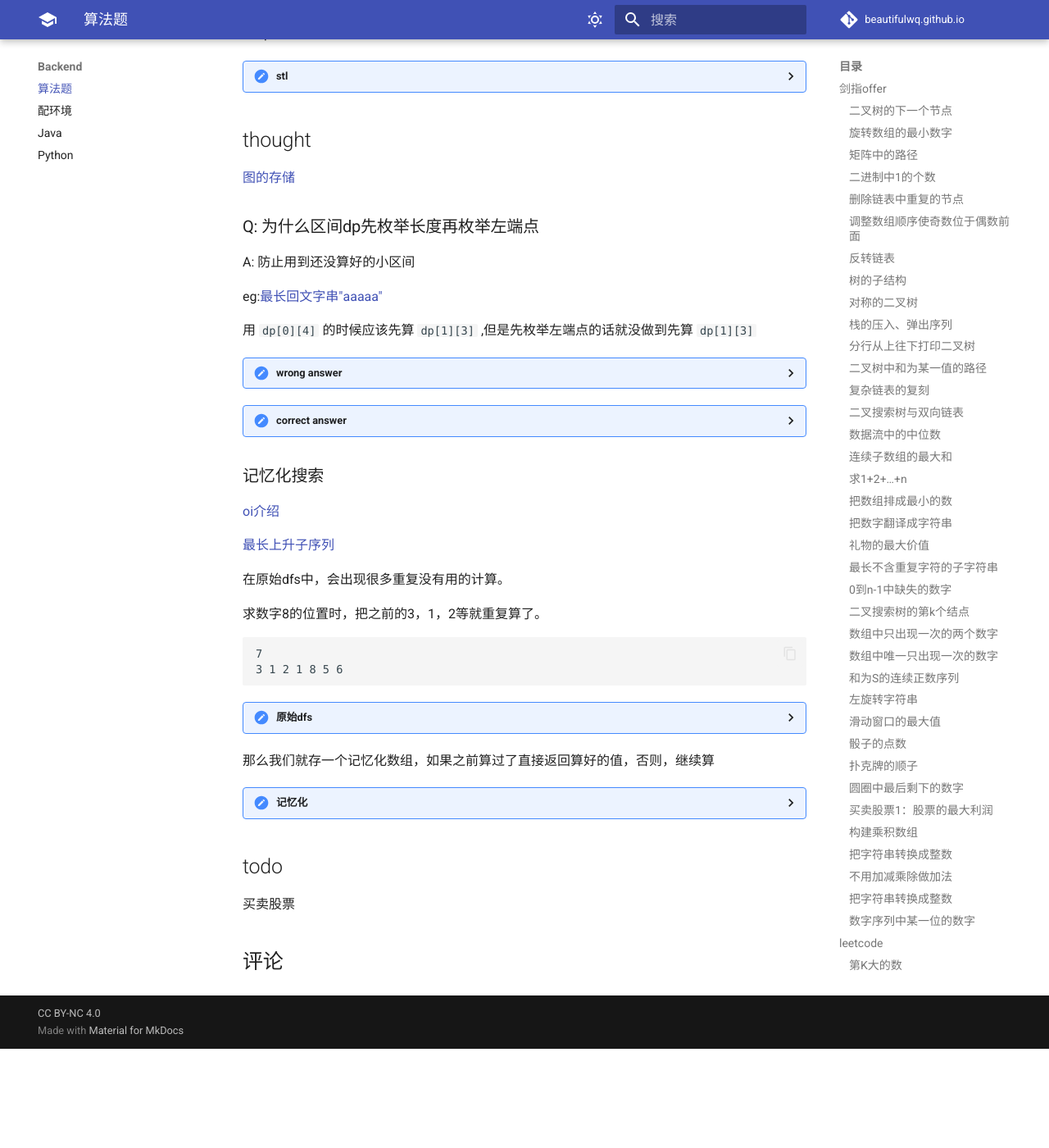
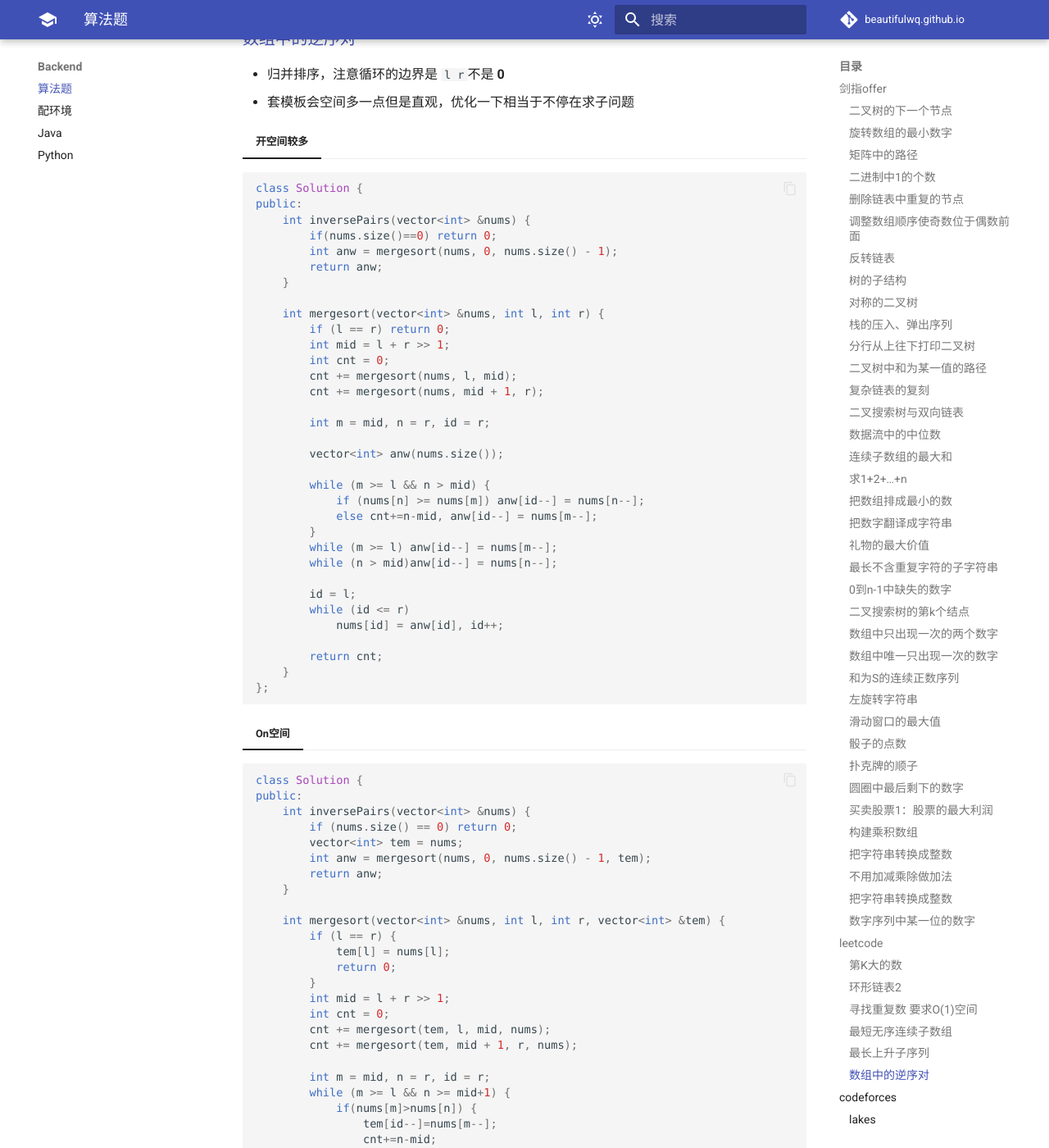
Before and after one commit to edwardwq301/wqtech, an MkDocs documentation site: the page built from docs/backend/algorithm.md, in a window 1280 px wide and 1400 px high, scrolled down 17118 px. Shown: the whole window at 82% size. Built offline with MkDocs 1.6.1 and Material for MkDocs 9.7.7, drawn with Linux system fonts in a browser that asks for light colours; some web fonts are replaced; comment, search, counter and statistics services are not loaded; before the commit the page ends 18397 px from its top, so only the background shows below that; some of the changed text lies outside the part shown.

Commit message:
数组中的逆序对

````diff
--- a/docs/backend/algorithm.md
+++ b/docs/backend/algorithm.md
@@ -1868,6 +1868,154 @@ $$
     ```
 
 
+### [最长上升子序列](https://www.acwing.com/problem/content/description/897/)
+
+1. dp $O(n^2)$ , `dp[i]=max(dp[i],dp[j]+1) when a[i]>a[j],`
+2. dp+贪心，每次找 `x<=anw[i]`的左端点更新
+3. 记忆化搜索
+
+=== "dp On2"
+
+    ```cpp
+    #include "bits/stdc++.h"
+
+    using namespace std;
+
+    int main() {
+        int n;
+        cin >> n;
+        vector<int> a(n);
+        for (int i = 0; i < n; i++)
+            cin >> a[i];
+        vector<int> dp(n, 1);
+        for (int i = 1; i < n; i++) {
+            for (int j = 0; j < i; j++) {
+                if (a[i] > a[j])
+                    dp[i] = max(dp[i], dp[j] + 1);
+            }
+        }
+        cout << *max_element(dp.begin(), dp.end());
+        return 0;
+    }
+    ```
+
+=== "dp+贪心"
+
+    ```cpp
+    #include "bits/stdc++.h"
+
+    using namespace std;
+
+    void check(int x, vector<int> &anw) {
+        int l = 0, r = anw.size() - 1;
+        while (l < r) {
+            int mid = l+r>>1;
+            if (anw[mid] <x)l = mid+1;
+            else r = mid;
+        }
+
+        anw[r] = x;
+    }
+
+    int main() {
+        int n;
+        cin >> n;
+        vector<int> a(n);
+        for (int i = 0; i < n; i++)
+            cin >> a[i];
+        vector<int> anw;
+        anw.push_back(a[0]);
+        for (int i = 1; i < n; i++) {
+            if (anw[anw.size() - 1] < a[i])
+                anw.push_back(a[i]);
+            else check(a[i], anw);
+        }
+        cout << anw.size();
+        return 0;
+    }
+    ```
+
+### [数组中的逆序对](https://www.acwing.com/problem/content/description/61/)
+
+- 归并排序，注意循环的边界是 `l r`不是 **0**
+- 套模板会空间多一点但是直观，优化一下相当于不停在求子问题
+
+=== "开空间较多"
+
+```cpp
+class Solution {
+public:
+    int inversePairs(vector<int> &nums) {
+        if(nums.size()==0) return 0;
+        int anw = mergesort(nums, 0, nums.size() - 1);
+        return anw;
+    }
+
+    int mergesort(vector<int> &nums, int l, int r) {
+        if (l == r) return 0;
+        int mid = l + r >> 1;
+        int cnt = 0;
+        cnt += mergesort(nums, l, mid);
+        cnt += mergesort(nums, mid + 1, r);
+
+        int m = mid, n = r, id = r;
+
+        vector<int> anw(nums.size());
+
+        while (m >= l && n > mid) {
+            if (nums[n] >= nums[m]) anw[id--] = nums[n--];
+            else cnt+=n-mid, anw[id--] = nums[m--];
+        }
+        while (m >= l) anw[id--] = nums[m--];
+        while (n > mid)anw[id--] = nums[n--];
+
+        id = l;
+        while (id <= r)
+            nums[id] = anw[id], id++;
+
+        return cnt;
+    }
+};
+```
+
+=== "On空间"
+
+```cpp
+class Solution {
+public:
+    int inversePairs(vector<int> &nums) {
+        if (nums.size() == 0) return 0;
+        vector<int> tem = nums;
+        int anw = mergesort(nums, 0, nums.size() - 1, tem);
+        return anw;
+    }
+
+    int mergesort(vector<int> &nums, int l, int r, vector<int> &tem) {
+        if (l == r) {
+            tem[l] = nums[l];
+            return 0;
+        }
+        int mid = l + r >> 1;
+        int cnt = 0;
+        cnt += mergesort(tem, l, mid, nums);
+        cnt += mergesort(tem, mid + 1, r, nums);
+
+        int m = mid, n = r, id = r;
+        while (m >= l && n >= mid+1) {
+            if(nums[m]>nums[n]) {
+                tem[id--]=nums[m--];
+                cnt+=n-mid;
+            }
+            else tem[id--]=nums[n--];
+        }
+        while (m >= l) tem[id--] = nums[m--];
+        while (n > mid)tem[id--] = nums[n--];
+
+        return cnt;
+    }
+};
+```
+
 ## codeforces
 
 ### [lakes](https://codeforces.com/contest/1829/problem/E)
````
